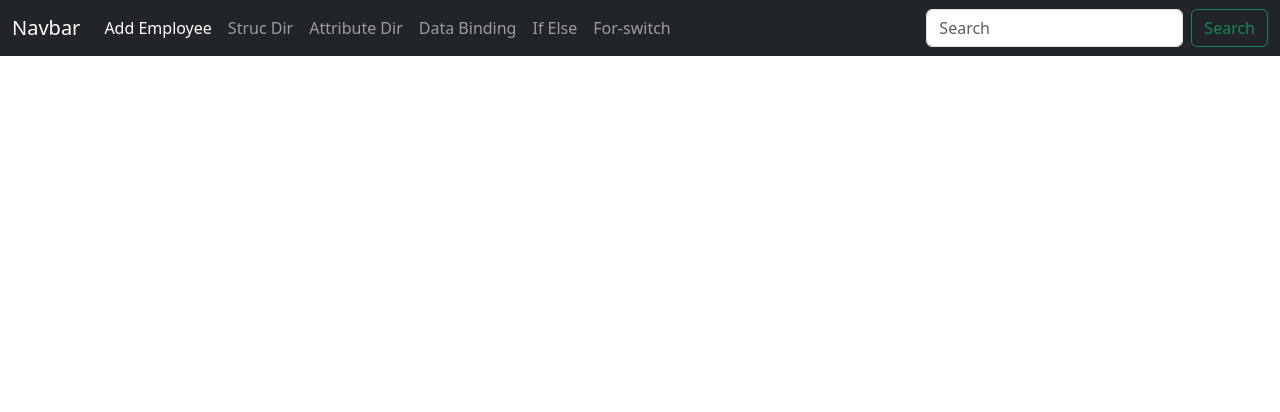
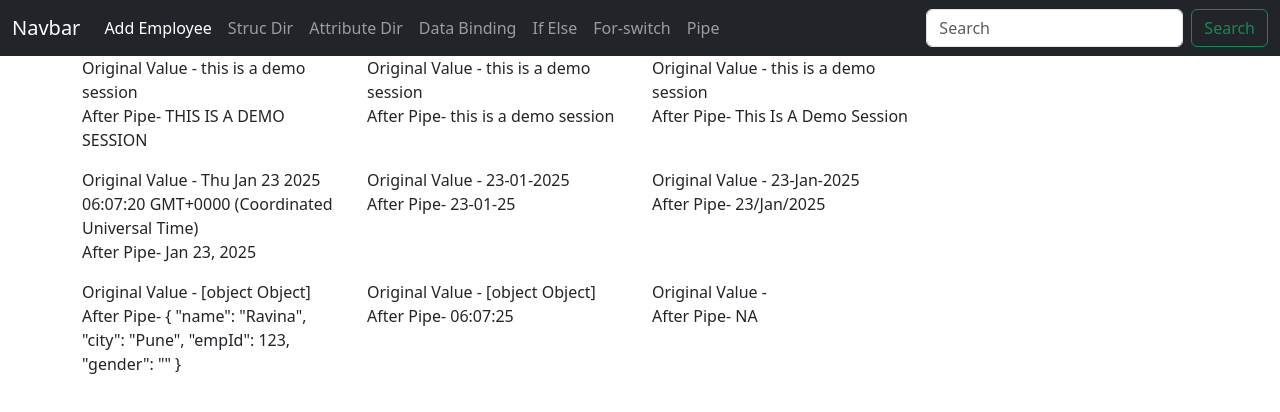
Before and after one commit to ravina-ghidode/Learn-Angular, an Angular app in the folder angular-18/: page /pipe in a window 1280 px wide. Before the commit this address led to /. Shown: the top 412 px of the page. Built offline with nearby package versions, Linux system fonts and the light colour scheme.

Commit message:
Pipes ; Custom pipe

```diff
--- a/angular-18/src/app/app.component.html
+++ b/angular-18/src/app/app.component.html
@@ -25,7 +25,9 @@
                 <li class="nav-item">
                     <a class="nav-link" routerLink="for-switch">For-switch</a>
                 </li>
-
+                <li class="nav-item">
+                    <a class="nav-link" routerLink="pipe">Pipe</a>
+                </li>
             </ul>
             <form class="d-flex">
                 <input class="form-control me-2" type="search" placeholder="Search" aria-label="Search">
--- a/angular-18/src/app/app.routes.ts
+++ b/angular-18/src/app/app.routes.ts
@@ -5,6 +5,7 @@
 import { AttributeDirectiveComponent } from './directives/attribute-directive/attribute-directive.component';
 import { IfElseExamplesComponent } from './components/control-flow/if-else-examples/if-else-examples.component';
 import { ForSwitchComponent } from './components/control-flow/for-switch/for-switch.component';
+import { PipeComponent } from './pipe/pipe.component';
 
 export const routes: Routes = [
     {
@@ -30,5 +31,9 @@
     {
         path: 'for-switch',
         component: ForSwitchComponent
+    },
+    {
+        path: 'pipe',
+        component: PipeComponent
     }
 ];
--- /dev/null
+++ b/angular-18/src/app/pipe/pipe.component.html
@@ -0,0 +1,51 @@
+<div class="row">
+    <div class="col-3">
+        Original Value - {{firstName}}
+        <br>
+        After Pipe- {{firstName | uppercase}}
+    </div>
+    <div class="col-3">
+        Original Value - {{firstName}}
+        <br>
+        After Pipe- {{firstName | lowercase}}
+    </div>
+    <div class="col-3">
+        Original Value - {{firstName}}
+        <br>
+        After Pipe- {{firstName | titlecase }}
+    </div>
+</div>
+<div class="row pt-3">
+    <div class="col-3">
+        Original Value - {{currentDate}}
+        <br>
+        After Pipe- {{currentDate | date}}
+    </div>
+    <div class="col-3">
+        Original Value - {{currentDate | date:'dd-MM-yyyy'}}
+        <br>
+        After Pipe- {{currentDate | date:'dd-MM-yy'}}
+    </div>
+    <div class="col-3">
+        Original Value - {{currentDate | date:'dd-MMM-yyyy'}}
+        <br>
+        After Pipe- {{currentDate | date:'dd/MMM/yyyy'}}
+    </div>
+</div>
+<div class="row pt-3">
+    <div class="col-3">
+        Original Value - {{student }}
+        <br>
+        After Pipe- {{student | json}}
+    </div>
+    <div class="col-3">
+        Original Value - {{currentTime }}
+        <br>
+        After Pipe- {{currentTime | async | date :'hh:mm:ss'}}
+    </div>
+    <div class="col-3">
+        Original Value - {{student.gender }}
+        <br>
+        After Pipe- {{student.gender | na}}
+    </div>
+</div>
--- /dev/null
+++ b/angular-18/src/app/pipe/pipe.component.ts
@@ -0,0 +1,27 @@
+import { AsyncPipe, DatePipe, JsonPipe, LowerCasePipe, TitleCasePipe, UpperCasePipe } from '@angular/common';
+import { Component } from '@angular/core';
+import { interval, map, Observable } from 'rxjs';
+import { NaPipe } from '../pipes/na.pipe';
+
+@Component({
+  selector: 'app-pipe',
+  standalone: true,
+  imports: [UpperCasePipe, LowerCasePipe, TitleCasePipe, DatePipe, JsonPipe, AsyncPipe, NaPipe],
+  templateUrl: './pipe.component.html',
+  styleUrl: './pipe.component.css'
+})
+export class PipeComponent {
+  firstName: string = "this is a demo session";
+  currentDate: Date = new Date();
+  student: any = {
+    name: 'Ravina',
+    city: 'Pune',
+    empId: 123,
+    gender: ''
+  }
+  currentTime: Observable<any> = new Observable<any>;
+
+  constructor() {
+    this.currentTime = interval(1000).pipe(map(() => new Date()));
+  }
+}
--- /dev/null
+++ b/angular-18/src/app/pipes/na.pipe.ts
@@ -0,0 +1,19 @@
+import { Pipe, PipeTransform } from '@angular/core';
+
+@Pipe({
+  name: 'na',
+  standalone: true
+})
+export class NaPipe implements PipeTransform {
+
+  transform(value: unknown, ...args: unknown[]): unknown {
+    if (value !== null && value !== undefined && value !== '') {
+      return value
+    }
+    else {
+      return 'NA';
+
+    }
+  }
+
+}
```
Also changed, not shown: angular-18/src/app/pipe/pipe.component.css (added), 2 other files (tests, documents, lock files or other folders).
